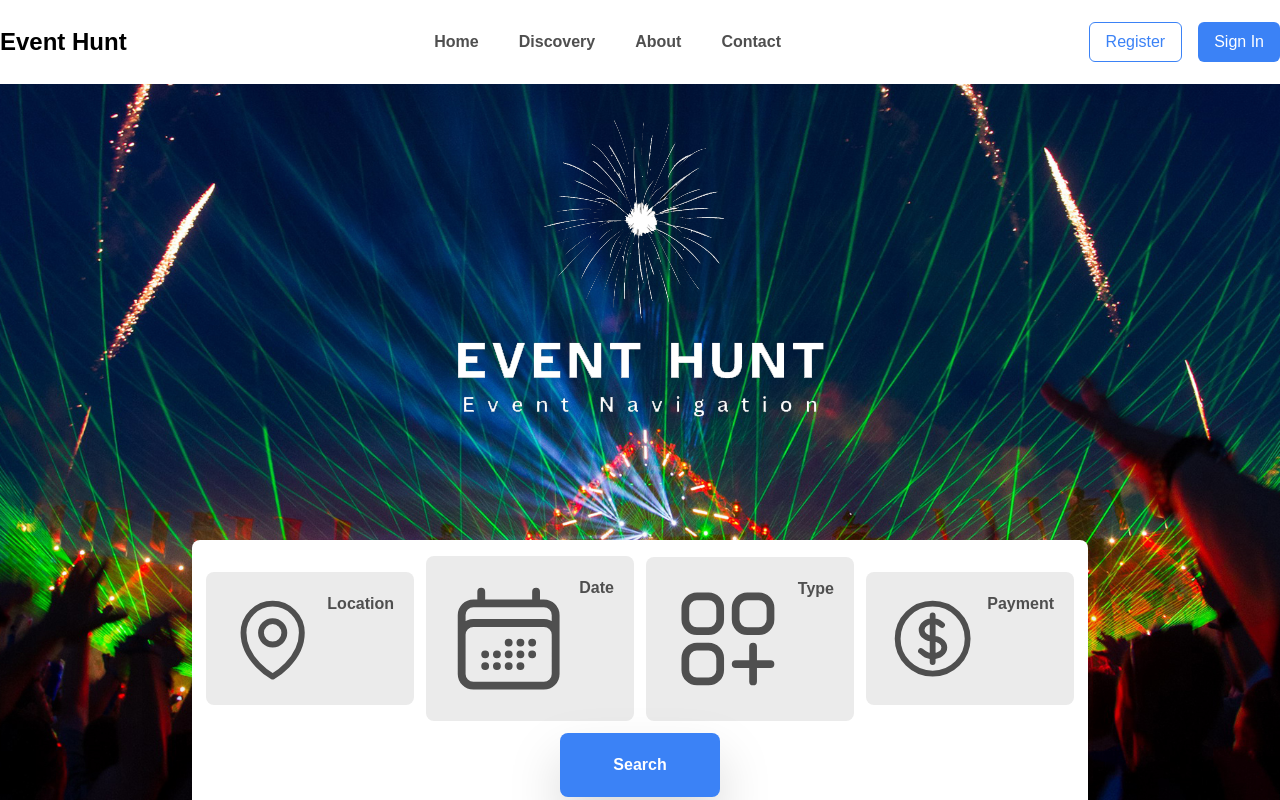
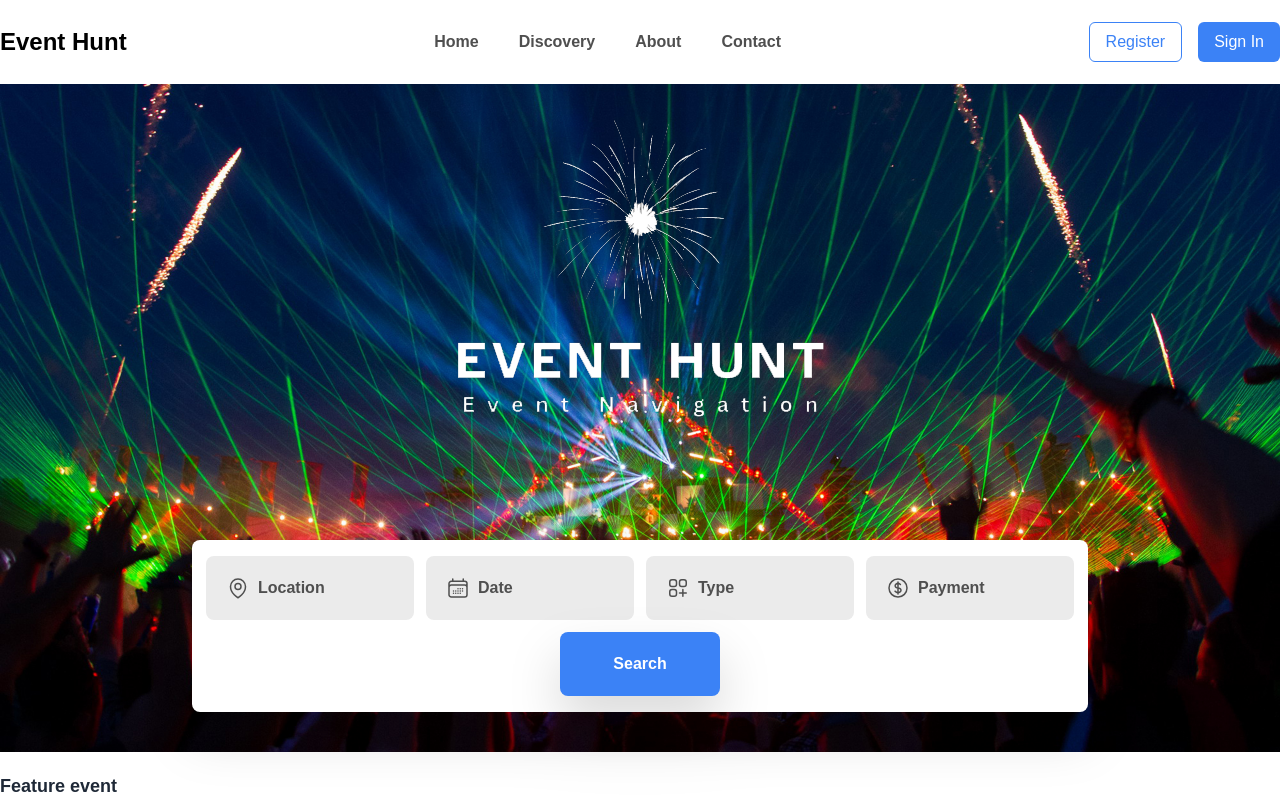
Before and after one commit to Neangthary/wct-app, a Next.js app: page /home in a window 1280 px wide. Shown: the top 800 px of the page. Built offline with nearby package versions, Linux system fonts and the light colour scheme; a web font is replaced by a local one.

Commit message:
Component split

```diff
--- a/public/icons/DateIcon.jsx
+++ b/public/icons/DateIcon.jsx
@@ -1,6 +1,12 @@
 import React from "react";
 
-const DateIcon = () => (
+const DateIcon = () => {
+  return (
+    <li>
+      <button
+        className="flex flex-initial w-52 p-5 rounded-lg hover:text-black"
+        style={{ backgroundColor: "#EBEBEB" }}
+      >
         <svg
           xmlns="http://www.w3.org/2000/svg"
           fill="none"
@@ -15,6 +21,10 @@
             d="M6.75 3v2.25M17.25 3v2.25M3 18.75V7.5a2.25 2.25 0 012.25-2.25h13.5A2.25 2.25 0 0121 7.5v11.25m-18 0A2.25 2.25 0 005.25 21h13.5A2.25 2.25 0 0021 18.75m-18 0v-7.5A2.25 2.25 0 015.25 9h13.5A2.25 2.25 0 0121 11.25v7.5m-9-6h.008v.008H12v-.008zM12 15h.008v.008H12V15zm0 2.25h.008v.008H12v-.008zM9.75 15h.008v.008H9.75V15zm0 2.25h.008v.008H9.75v-.008zM7.5 15h.008v.008H7.5V15zm0 2.25h.008v.008H7.5v-.008zm6.75-4.5h.008v.008h-.008v-.008zm0 2.25h.008v.008h-.008V15zm0 2.25h.008v.008h-.008v-.008zm2.25-4.5h.008v.008H16.5v-.008zm0 2.25h.008v.008H16.5V15z"
           />
         </svg>
+        Date
+      </button>
+    </li>
   );
+};
 
 export default DateIcon;
--- a/public/icons/LocationIcon.jsx
+++ b/public/icons/LocationIcon.jsx
@@ -1,6 +1,12 @@
 import React from "react";
 
-const LocationIcon = () => (
+const LocationButton = () => {
+  return (
+    <li>
+      <button
+        className="flex flex-initial w-52 p-5 rounded-lg hover:text-black"
+        style={{ backgroundColor: "#EBEBEB" }}
+      >
         <svg
           xmlns="http://www.w3.org/2000/svg"
           fill="none"
@@ -20,6 +26,10 @@
             d="M19.5 10.5c0 7.142-7.5 11.25-7.5 11.25S4.5 17.642 4.5 10.5a7.5 7.5 0 1115 0z"
           />
         </svg>
+        Location
+      </button>
+    </li>
   );
+};
 
-export default LocationIcon;
+export default LocationButton;
--- a/public/icons/PaymentIcon.jsx
+++ b/public/icons/PaymentIcon.jsx
@@ -1,6 +1,12 @@
 import React from "react";
 
-const PaymentIcon = () => (
+const PaymentIcon = () => {
+  return (
+    <li>
+      <button
+        className="flex flex-initial w-52 p-5 rounded-lg hover:text-black"
+        style={{ backgroundColor: "#EBEBEB" }}
+      >
         <svg
           xmlns="http://www.w3.org/2000/svg"
           fill="none"
@@ -15,6 +21,10 @@
             d="M12 6v12m-3-2.818l.879.659c1.171.879 3.07.879 4.242 0 1.172-.879 1.172-2.303 0-3.182C13.536 12.219 12.768 12 12 12c-.725 0-1.45-.22-2.003-.659-1.106-.879-1.106-2.303 0-3.182s2.9-.879 4.006 0l.415.33M21 12a9 9 0 11-18 0 9 9 0 0118 0z"
           />
         </svg>
+        Payment
+      </button>
+    </li>
   );
+};
 
 export default PaymentIcon;
--- a/public/icons/TypeIcon.jsx
+++ b/public/icons/TypeIcon.jsx
@@ -1,6 +1,12 @@
 import React from "react";
 
-const TypeIcon = () => (
+const TypeIcon = () => {
+  return (
+    <li>
+      <button
+        className="flex flex-initial w-52 p-5 rounded-lg hover:text-black"
+        style={{ backgroundColor: "#EBEBEB" }}
+      >
         <svg
           xmlns="http://www.w3.org/2000/svg"
           fill="none"
@@ -15,6 +21,10 @@
             d="M13.5 16.875h3.375m0 0h3.375m-3.375 0V13.5m0 3.375v3.375M6 10.5h2.25a2.25 2.25 0 002.25-2.25V6a2.25 2.25 0 00-2.25-2.25H6A2.25 2.25 0 003.75 6v2.25A2.25 2.25 0 006 10.5zm0 9.75h2.25A2.25 2.25 0 0010.5 18v-2.25a2.25 2.25 0 00-2.25-2.25H6a2.25 2.25 0 00-2.25 2.25V18A2.25 2.25 0 006 20.25zm9.75-9.75H18a2.25 2.25 0 002.25-2.25V6A2.25 2.25 0 0018 3.75h-2.25A2.25 2.25 0 0013.5 6v2.25a2.25 2.25 0 002.25 2.25z"
           />
         </svg>
+        Type
+      </button>
+    </li>
   );
+};
 
 export default TypeIcon;
--- /dev/null
+++ b/src/app/components/search_Button.jsx
@@ -0,0 +1,13 @@
+import React from "react";
+
+const SearchButton = () => {
+  return (
+    <li>
+      <button className="flex-initial w-40 bg-blue-500 p-5 rounded-lg drop-shadow-2xl text-white hover:bg-blue-600">
+        Search
+      </button>
+    </li>
+  );
+};
+
+export default SearchButton;
--- a/src/app/home/page.jsx
+++ b/src/app/home/page.jsx
@@ -1,27 +1,13 @@
 "use client";
-import { useEffect, useState } from "react";
 import Navbar from "../components/navbar";
 import Footer from "../components/footer";
 import Feature from "../components/feature_card";
 import Recentcard from "../components/recent_card";
 import Peoplelove from "../components/people_love";
 import Endfooter from "../components/end_widget";
-import DateIcon from "../../../public/icons/DateIcon";
-import LocationIcon from "../../../public/icons/LocationIcon";
-import PaymentIcon from "../../../public/icons/PaymentIcon";
-import TypeIcon from "../../../public/icons/TypeIcon";
+import SearchButton from "../components/search_Button";
 
 const Home = () => {
-  const renderButton = (icon, text) => (
-    <button
-      className="flex flex-initial w-52 p-5 rounded-lg hover:text-black"
-      style={{ backgroundColor: "#EBEBEB" }}
-    >
-      {icon}
-      {text}
-    </button>
-  );
-
   return (
     <div>
       <Navbar />
@@ -40,24 +26,100 @@
               className="flex flex-wrap font-bold gap-3 justify-center"
               style={{ color: "#4F4F4F" }}
             >
-              <li className="flex items-center">
-                {renderButton(<LocationIcon />, "Location", "mr-2")}
-              </li>
-              <li className="flex items-center">
-                {renderButton(<DateIcon />, "Date", "mr-2")}
-              </li>
-              <li className="flex items-center">
-                {renderButton(<TypeIcon />, "Type", "mr-2")}
-              </li>
-              <li className="flex items-center">
-                {renderButton(<PaymentIcon />, "Payment", "mr-2")}
-              </li>
-
               <li>
-                <button className="flex-initial w-40 bg-blue-500 p-5 rounded-lg drop-shadow-2xl text-white hover:bg-blue-600">
-                  Search
+                <button
+                  className="flex flex-initial w-52 p-5 rounded-lg hover:text-black"
+                  style={{ backgroundColor: "#EBEBEB" }}
+                >
+                  <svg
+                    xmlns="http://www.w3.org/2000/svg"
+                    fill="none"
+                    viewBox="0 0 24 24"
+                    strokeWidth="1.5"
+                    stroke="currentColor"
+                    className="w-6 h-6 mr-2"
+                  >
+                    <path
+                      strokeLinecap="round"
+                      strokeLinejoin="round"
+                      d="M15 10.5a3 3 0 11-6 0 3 3 0 016 0z"
+                    />
+                    <path
+                      strokeLinecap="round"
+                      strokeLinejoin="round"
+                      d="M19.5 10.5c0 7.142-7.5 11.25-7.5 11.25S4.5 17.642 4.5 10.5a7.5 7.5 0 1115 0z"
+                    />
+                  </svg>
+                  Location
                 </button>
               </li>
+              <li>
+                <button
+                  className="flex flex-initial w-52 p-5 rounded-lg hover:text-black"
+                  style={{ backgroundColor: "#EBEBEB" }}
+                >
+                  <svg
+                    xmlns="http://www.w3.org/2000/svg"
+                    fill="none"
+                    viewBox="0 0 24 24"
+                    strokeWidth={1.5}
+                    stroke="currentColor"
+                    className="w-6 h-6 mr-2"
+                  >
+                    <path
+                      strokeLinecap="round"
+                      strokeLinejoin="round"
+                      d="M6.75 3v2.25M17.25 3v2.25M3 18.75V7.5a2.25 2.25 0 012.25-2.25h13.5A2.25 2.25 0 0121 7.5v11.25m-18 0A2.25 2.25 0 005.25 21h13.5A2.25 2.25 0 0021 18.75m-18 0v-7.5A2.25 2.25 0 015.25 9h13.5A2.25 2.25 0 0121 11.25v7.5m-9-6h.008v.008H12v-.008zM12 15h.008v.008H12V15zm0 2.25h.008v.008H12v-.008zM9.75 15h.008v.008H9.75V15zm0 2.25h.008v.008H9.75v-.008zM7.5 15h.008v.008H7.5V15zm0 2.25h.008v.008H7.5v-.008zm6.75-4.5h.008v.008h-.008v-.008zm0 2.25h.008v.008h-.008V15zm0 2.25h.008v.008h-.008v-.008zm2.25-4.5h.008v.008H16.5v-.008zm0 2.25h.008v.008H16.5V15z"
+                    />
+                  </svg>
+                  Date
+                </button>
+              </li>
+              <li>
+                <button
+                  className="flex flex-initial w-52 p-5 rounded-lg hover:text-black"
+                  style={{ backgroundColor: "#EBEBEB" }}
+                >
+                  <svg
+                    xmlns="http://www.w3.org/2000/svg"
+                    fill="none"
+                    viewBox="0 0 24 24"
+                    strokeWidth={1.5}
+                    stroke="currentColor"
+                    className="w-6 h-6 mr-2"
+                  >
+                    <path
+                      strokeLinecap="round"
+                      strokeLinejoin="round"
+                      d="M13.5 16.875h3.375m0 0h3.375m-3.375 0V13.5m0 3.375v3.375M6 10.5h2.25a2.25 2.25 0 002.25-2.25V6a2.25 2.25 0 00-2.25-2.25H6A2.25 2.25 0 003.75 6v2.25A2.25 2.25 0 006 10.5zm0 9.75h2.25A2.25 2.25 0 0010.5 18v-2.25a2.25 2.25 0 00-2.25-2.25H6a2.25 2.25 0 00-2.25 2.25V18A2.25 2.25 0 006 20.25zm9.75-9.75H18a2.25 2.25 0 002.25-2.25V6A2.25 2.25 0 0018 3.75h-2.25A2.25 2.25 0 0013.5 6v2.25a2.25 2.25 0 002.25 2.25z"
+                    />
+                  </svg>
+                  Type
+                </button>
+              </li>
+              <li>
+                <button
+                  className="flex flex-initial w-52 p-5 rounded-lg hover:text-black"
+                  style={{ backgroundColor: "#EBEBEB" }}
+                >
+                  <svg
+                    xmlns="http://www.w3.org/2000/svg"
+                    fill="none"
+                    viewBox="0 0 24 24"
+                    strokeWidth={1.5}
+                    stroke="currentColor"
+                    className="w-6 h-6 mr-2"
+                  >
+                    <path
+                      strokeLinecap="round"
+                      strokeLinejoin="round"
+                      d="M12 6v12m-3-2.818l.879.659c1.171.879 3.07.879 4.242 0 1.172-.879 1.172-2.303 0-3.182C13.536 12.219 12.768 12 12 12c-.725 0-1.45-.22-2.003-.659-1.106-.879-1.106-2.303 0-3.182s2.9-.879 4.006 0l.415.33M21 12a9 9 0 11-18 0 9 9 0 0118 0z"
+                    />
+                  </svg>
+                  Payment
+                </button>
+              </li>
+              <SearchButton />
             </ul>
           </div>
         </div>
```
Lines whose indentation alone changed are shown as unchanged.
